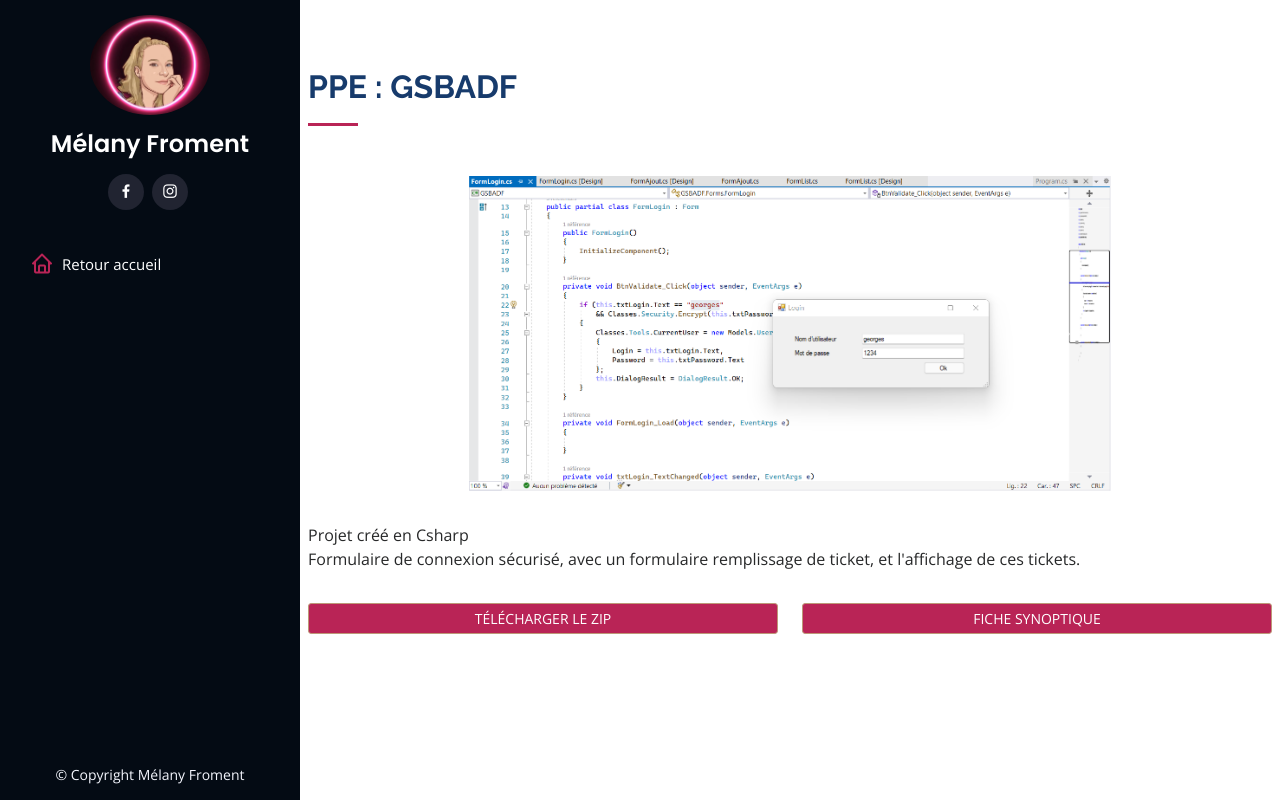
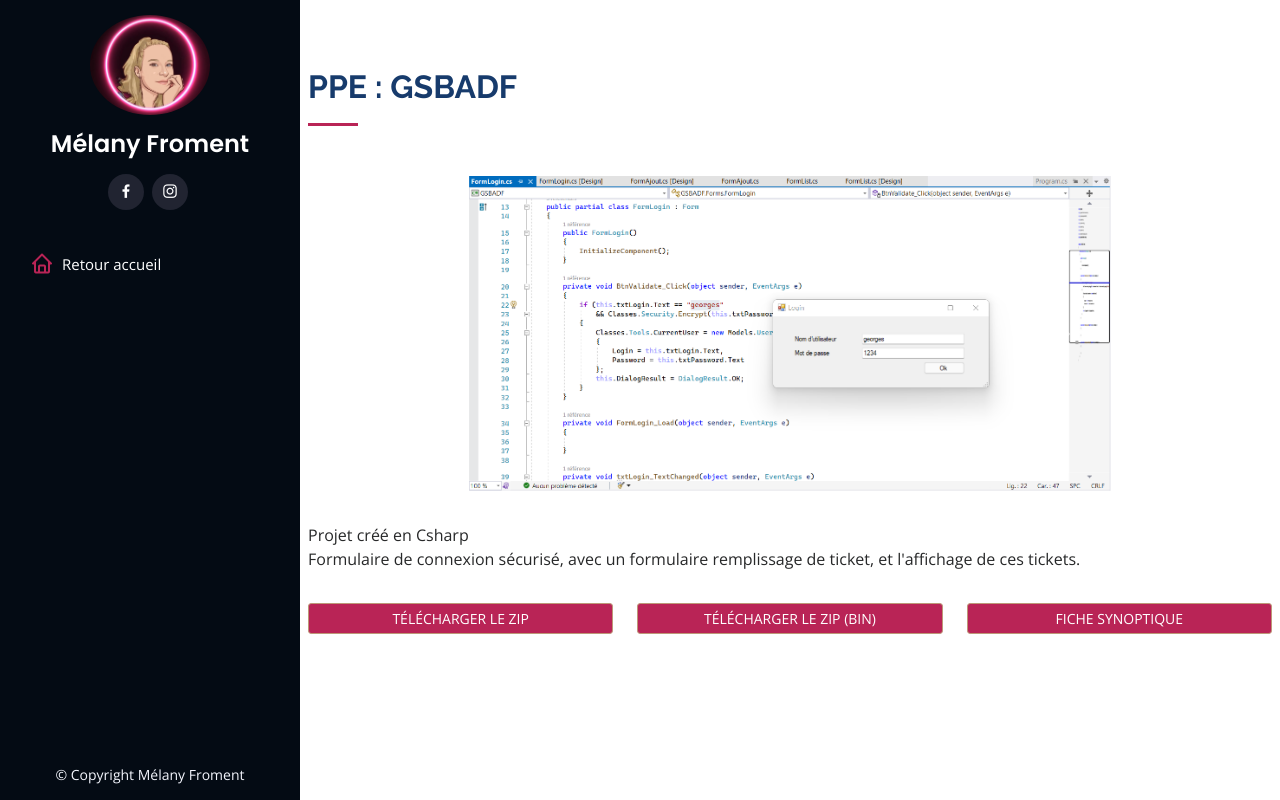
Before and after one commit to MelanyFroment/portfolio, a PHP site: page /ppe4.php in a window 1280 px wide. Run offline with PHP 8.4, Linux system fonts and the light colour scheme.

Commit message:
push modif

```diff
--- a/ppe4.php
+++ b/ppe4.php
@@ -86,10 +86,13 @@
                     </div>
                 </div>
                 <div class="row p-2">
-                    <div class="col-sm-6 text-center">
+                    <div class="col-sm-4 text-center">
                         <a href="./assets/css/GSBADF_local_fini.zip" class="btn btn-primary btn-sm text-uppercase w-100" target="_blank">Télécharger le zip</a>
                     </div>
-                    <div class="col-sm-6 text-center">
+                    <div class="col-sm-4 text-center">
+                        <a href="./assets/css/bin.zip" class="btn btn-primary btn-sm text-uppercase w-100" target="_blank">Télécharger le zip (Bin)</a>
+                    </div>
+                    <div class="col-sm-4 text-center">
                         <a href="./assets/css/Epreuve E5 PPE4 - BTS SIO 2022_Fiche_Slam.pdf" class="btn btn-primary btn-sm text-uppercase w-100" target="_blank">fiche Synoptique</a>
                     </div>
                     <!-- <div class="col-sm-4 text-center">
```
Also changed, not shown: 1 other file.
